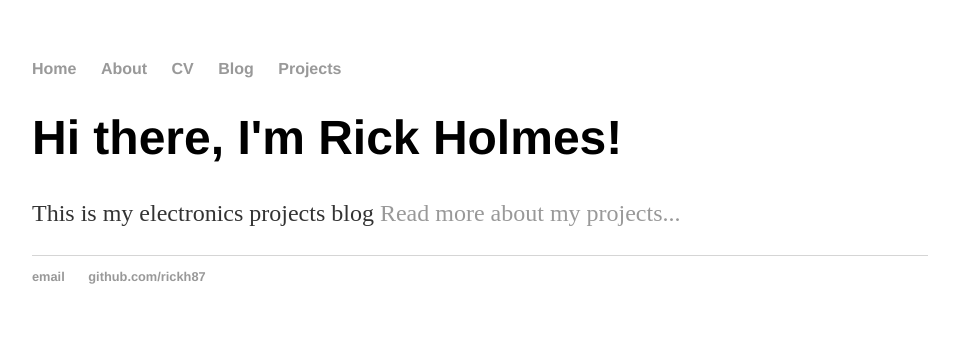
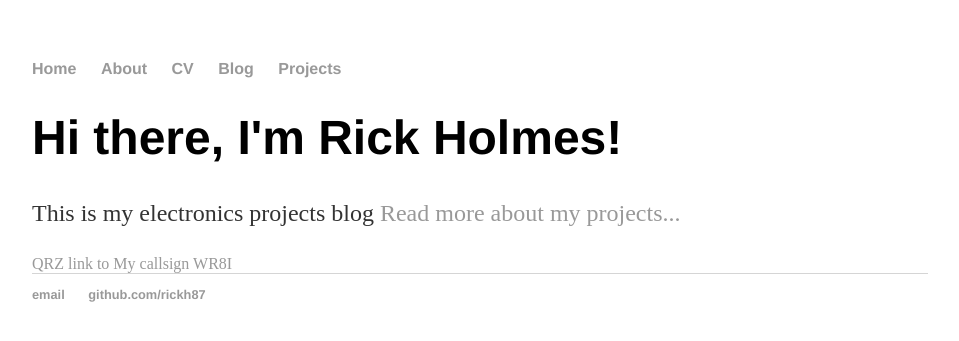
Before and after one commit to rickh87/rickh87.github.io, a Jekyll site: the page built from index.html, in a window 1280 px wide. Shown: the top 341 px of the page, without its empty margins (160-1119 px from the left). Built offline with Jekyll 4.4.1, drawn with Linux system fonts in a browser that asks for light colours.

Commit message:
added link to QRZ.com and centered other headers

```diff
--- a/index.html
+++ b/index.html
@@ -5,4 +5,5 @@ title: Rick Holmes
 <div class="blurb">
 	<h1>Hi there, I'm Rick Holmes!</h1>
 	<p>This is my electronics projects blog <a href="/about">Read more about my projects...</a></p>
+	<a href="https://www.qrz.com/db/WR8I"> QRZ link to My callsign WR8I</a>
 </div><!-- /.blurb -->
--- a/projects/Cell_Phone_Switch/Cell_Phone_Switch.html
+++ b/projects/Cell_Phone_Switch/Cell_Phone_Switch.html
@@ -2,7 +2,7 @@
 <!DOCTYPE html>
 <html>
 <head>
-	<h1>Cell Phone Switch</h1>
+	<h1 align = "center">Cell Phone Switch</h1>
 	<link rel="stylesheet" type="text/css" href="/projects/stylesheet.css" media="screen">
 </head>
 <body>
--- a/projects/Exbikegen/Exbikegen.html
+++ b/projects/Exbikegen/Exbikegen.html
@@ -2,12 +2,12 @@
 <!DOCTYPE html>
 <html>
 <head>
-	<h1>Exercise Bike/Solar Panel Emergency Generator</h1>
+	<h1 align - "center">Exercise Bike/Solar Panel Emergency Generator</h1>
 	<link rel="stylesheet" type="text/css" href="/projects/stylesheet.css" media="screen">
 </head>
 <body>
 
-	<img class = "center" src="exbikegen.jpg" alt="Exercise Bike/Solar Panel Emergency Generator" rotate = "90">
+	<img class = "center" src="exbikegen.jpg" alt="Exercise Bike/Solar Panel Emergency Generator" >
 
 </body>
 </html>
--- a/projects/Rotor_Controller/Rotor_Controller.html
+++ b/projects/Rotor_Controller/Rotor_Controller.html
@@ -2,7 +2,7 @@
 <!DOCTYPE html>
 <html>
 <head>
-	<h1>Satellite Rotor Controller (AZ/EL)</h1>
+	<h1 align = "center">Satellite Rotor Controller (AZ/EL)</h1>
 	<link rel="stylesheet" type="text/css" href="/projects/stylesheet.css" media="screen">
 </head>
 <body>
```
